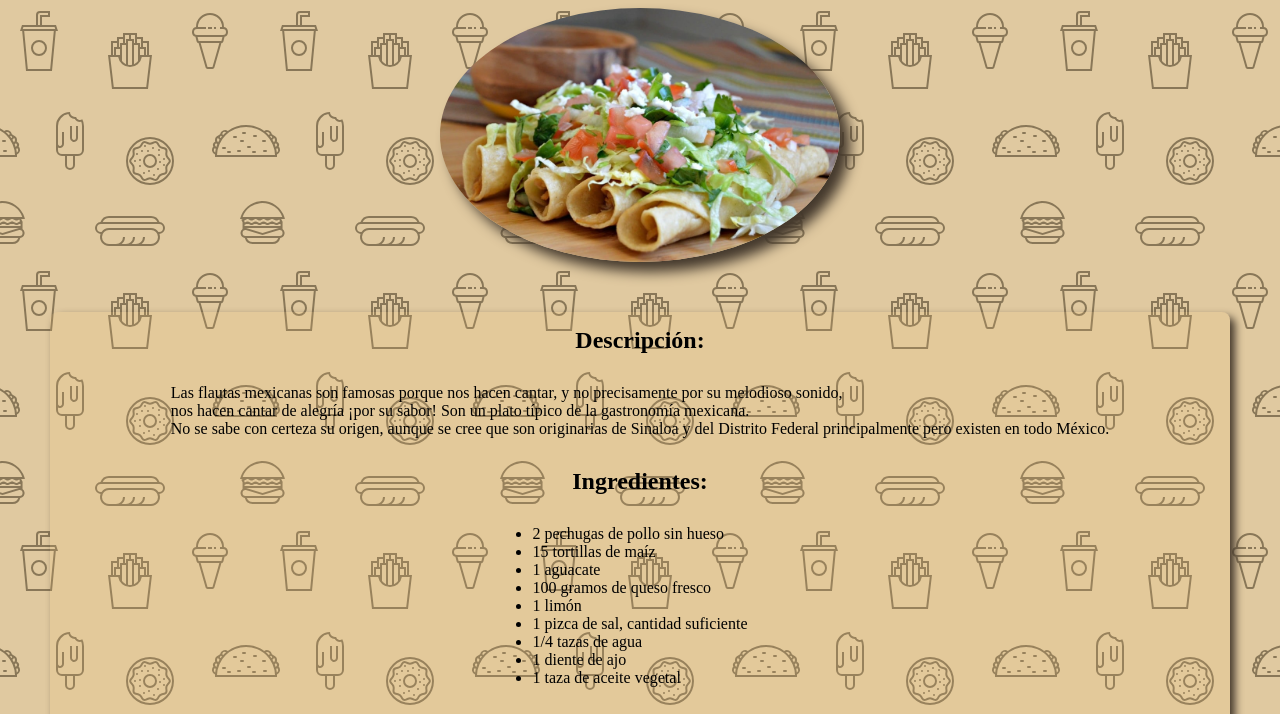
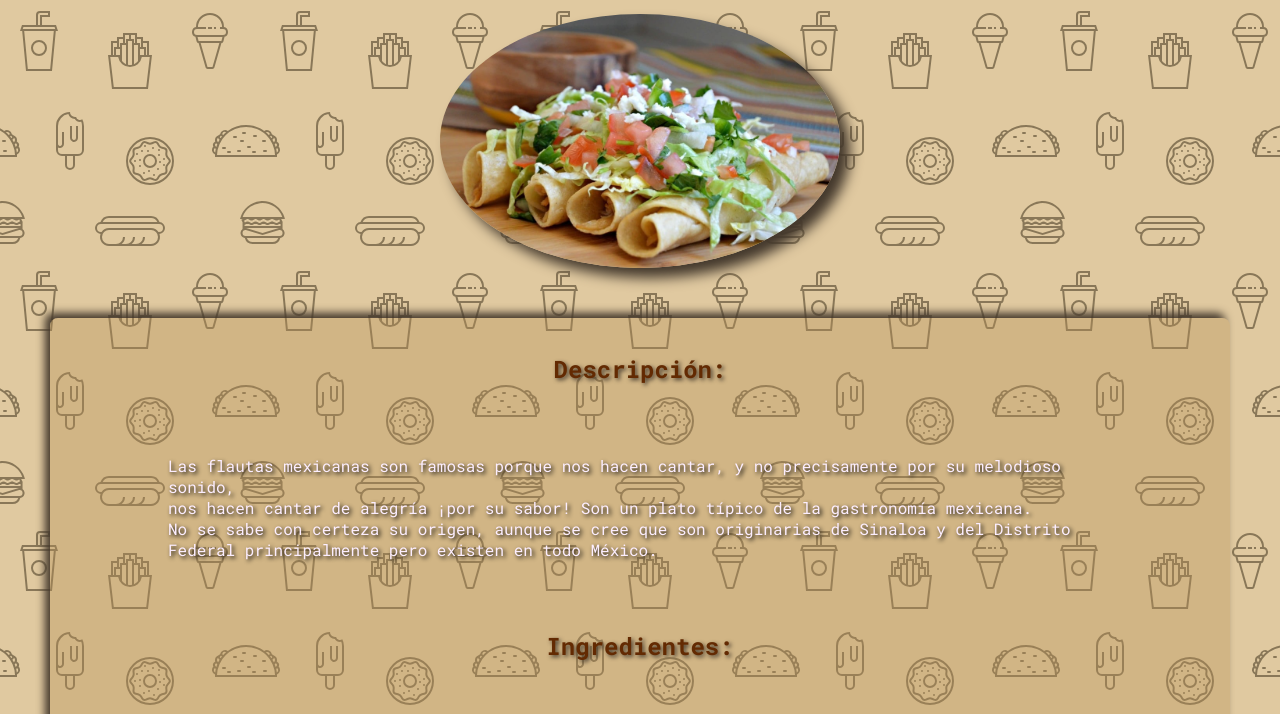
Before and after one commit to AyrtonTV/odin-recipes, a plain HTML site: page recipes/flautas.html in a window 1280 px wide. Shown: the part 59-773 px from the top of the page. Drawn offline with Linux system fonts and the light colour scheme.

Commit message:
Modificando color texto y sombras a recipes.css

```diff
--- a/recipes/recipes.css
+++ b/recipes/recipes.css
@@ -1,6 +1,9 @@
+@import url('https://fonts.googleapis.com/css2?family=Roboto+Mono:wght@400;600;700&display=swap');
+
 * {
     margin: 0;
     padding: 0;
+    font-family: 'Roboto Mono', monospace;
 }
 body {
     background-color: #e0c9a0;
@@ -16,7 +19,7 @@ img {
     border-radius: 50%;
     margin: 30px auto;
     display: block;
-    box-shadow: 10px 10px 13px rgb(67, 56, 44);
+    box-shadow: 10px 10px 13px #43382c;
 }
 
 div {
@@ -25,10 +28,23 @@ div {
     align-items: center;
     border-radius: 8px;
     margin: 50px 50px 30px;
-    background-color: #f8c37223;
-    box-shadow: 5px 5px 8px rgb(67, 56, 44);
+    background-color: #b78f545b;
+    box-shadow: -5px -5px 8px #43382c;
 }
 
 h2, p, ol, ul {
     margin: 15px 0px;
+    padding: 20px 10%;
 }
+
+p, li {
+    color: #fceeff;
+    font-weight: 400;
+    text-shadow: 2px 2px 4px #000000;
+}
+
+h1, h2 {
+    font-weight: 700;
+    color: #632a02;
+    text-shadow: 2px 2px 4px #43382c;
+}
```
